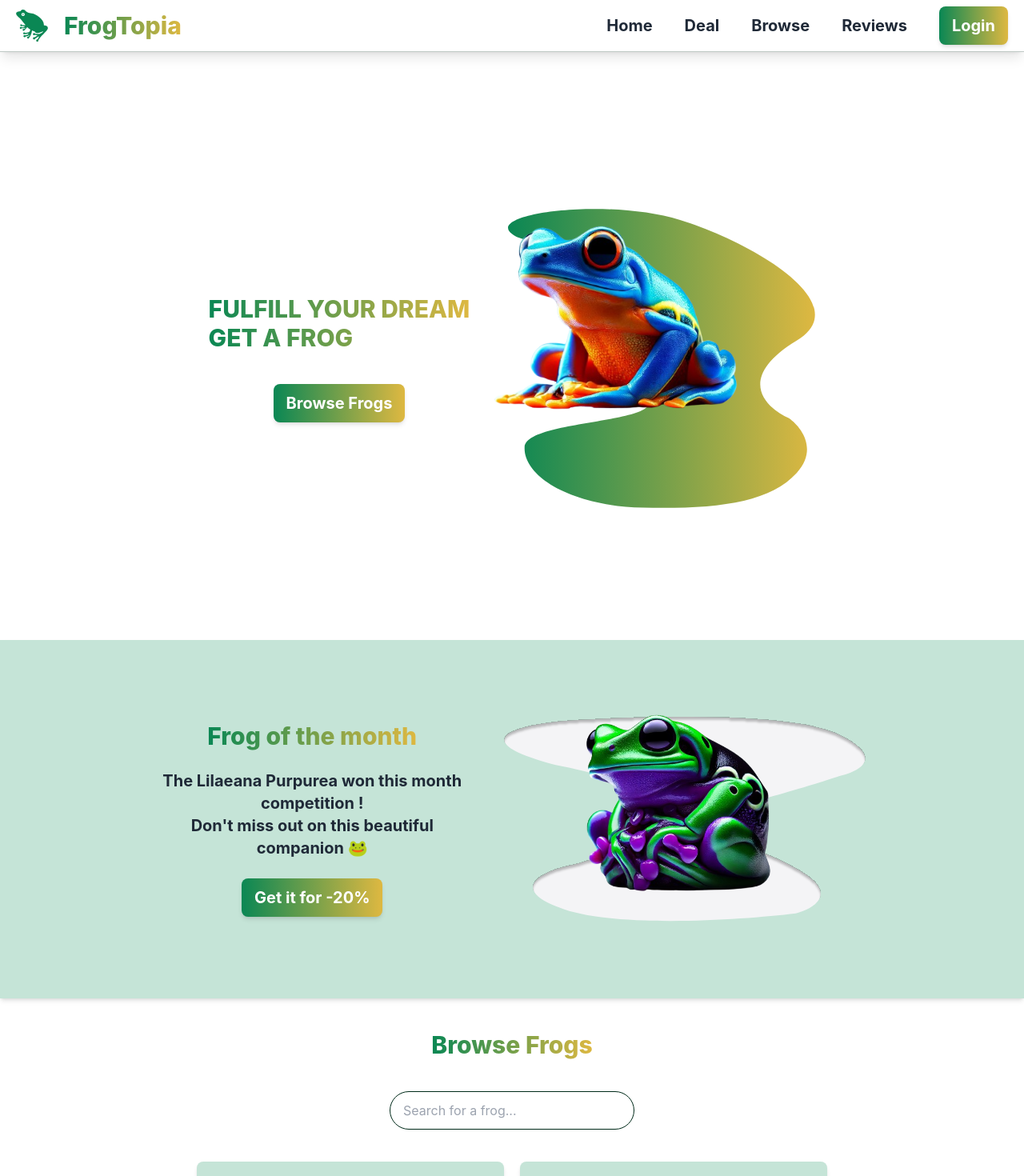
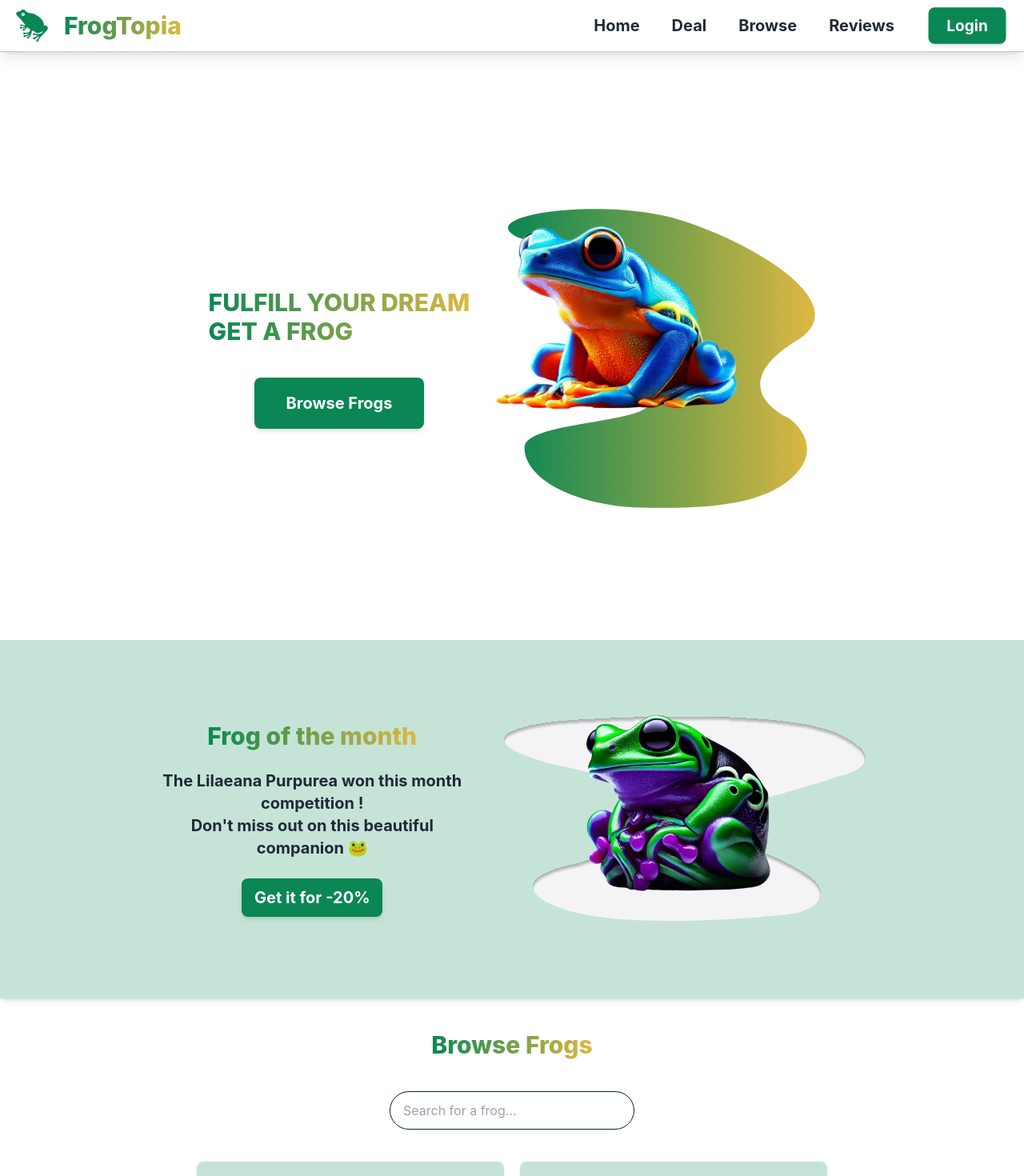
Before and after one commit to GWartelle/FrogTopia, a Vue app: page / in a window 1280 px wide. Shown: the top 1470 px of the page at 80% size. Built offline with nearby package versions, Linux system fonts and the light colour scheme; some icons are missing.

Commit message:
Update buttons

```diff
--- a/src/components/Card.vue
+++ b/src/components/Card.vue
@@ -33,12 +33,12 @@ defineProps({
     <span class="text-dark font-bold text-2xl">${{ price }}</span>
     <div class="flex gap-5">
       <button
-        class="btn border-none bg-primary text-light font-bold text-lg shadow-md"
+        class="btn border-none bg-primary text-light hover:bg-accent font-bold text-lg shadow-md"
       >
         Read more
       </button>
       <button
-        class="btn border-none bg-primary text-light font-bold text-lg shadow-md"
+        class="btn border-none bg-primary text-light hover:bg-accent font-bold text-lg shadow-md"
       >
         Add to cart
       </button>
--- a/src/components/Hero.vue
+++ b/src/components/Hero.vue
@@ -13,7 +13,7 @@ import vector1 from "@/assets/vector-background-1.svg";
           FULFILL YOUR DREAM<br />GET A FROG
         </h1>
         <button
-          class="btn border-none bg-gradient-to-r from-primary to-accent text-light font-bold text-xl shadow-md"
+          class="btn btn-lg px-10 border-none bg-primary text-light hover:bg-accent font-bold text-xl shadow-md"
         >
           Browse Frogs
         </button>
--- a/src/components/Navbar.vue
+++ b/src/components/Navbar.vue
@@ -6,6 +6,7 @@ import logo from "@/assets/frog-logo.svg";
   <header
     class="bg-light bg-opacity-60 backdrop-blur-lg px-5 py-2 flex justify-between border-b border-dark border-opacity-25 fixed top-0 right-0 left-0 shadow-lg z-50"
   >
+    <!-- Logo section -->
     <a href="#" class="flex gap-5 items-center">
       <img :src="logo" class="w-10" />
       <span
@@ -13,18 +14,48 @@ import logo from "@/assets/frog-logo.svg";
         >FrogTopia</span
       >
     </a>
-    <nav class="flex gap-10 items-center">
+
+    <!-- Desktop navigation links -->
+    <nav class="hidden lg:flex gap-10 items-center">
       <a href="#" class="font-bold text-xl"> Home </a>
       <a href="#" class="font-bold text-xl"> Deal </a>
       <a href="#" class="font-bold text-xl"> Browse </a>
       <a href="#" class="font-bold text-xl"> Reviews </a>
       <a href="#">
         <button
-          class="btn border-none bg-gradient-to-r from-primary to-accent text-light font-bold text-xl shadow-md"
+          class="btn border-none bg-primary text-light hover:bg-accent font-bold text-xl shadow-md px-6"
         >
           Login
         </button>
       </a>
     </nav>
+
+    <!-- Mobile navigation dropdown -->
+    <div class="dropdown dropdown-end lg:hidden">
+      <button
+        tabindex="0"
+        class="btn border-none bg-gradient-to-r from-primary to-accent text-light font-bold text-xl shadow-md"
+      >
+        Menu
+      </button>
+      <ul
+        tabindex="0"
+        class="dropdown-content menu bg-base-100 rounded-box z-50 w-52 p-2 shadow"
+      >
+        <li><a href="#">Home</a></li>
+        <li><a href="#">Deal</a></li>
+        <li><a href="#">Browse</a></li>
+        <li><a href="#">Reviews</a></li>
+        <li>
+          <a href="#">
+            <button
+              class="btn border-none bg-primary text-light hover:bg-accent font-bold text-xl shadow-md w-full"
+            >
+              Login
+            </button>
+          </a>
+        </li>
+      </ul>
+    </div>
   </header>
 </template>
--- a/src/components/Promo.vue
+++ b/src/components/Promo.vue
@@ -17,7 +17,7 @@ import vector2 from "@/assets/vector-background-2.svg";
           Don't miss out on this beautiful companion 🐸
         </p>
         <button
-          class="btn border-none bg-gradient-to-r from-primary to-accent text-light font-bold text-xl shadow-md"
+          class="btn border-none bg-primary text-light hover:bg-accent font-bold text-xl shadow-md"
         >
           Get it for -20%
         </button>
```
